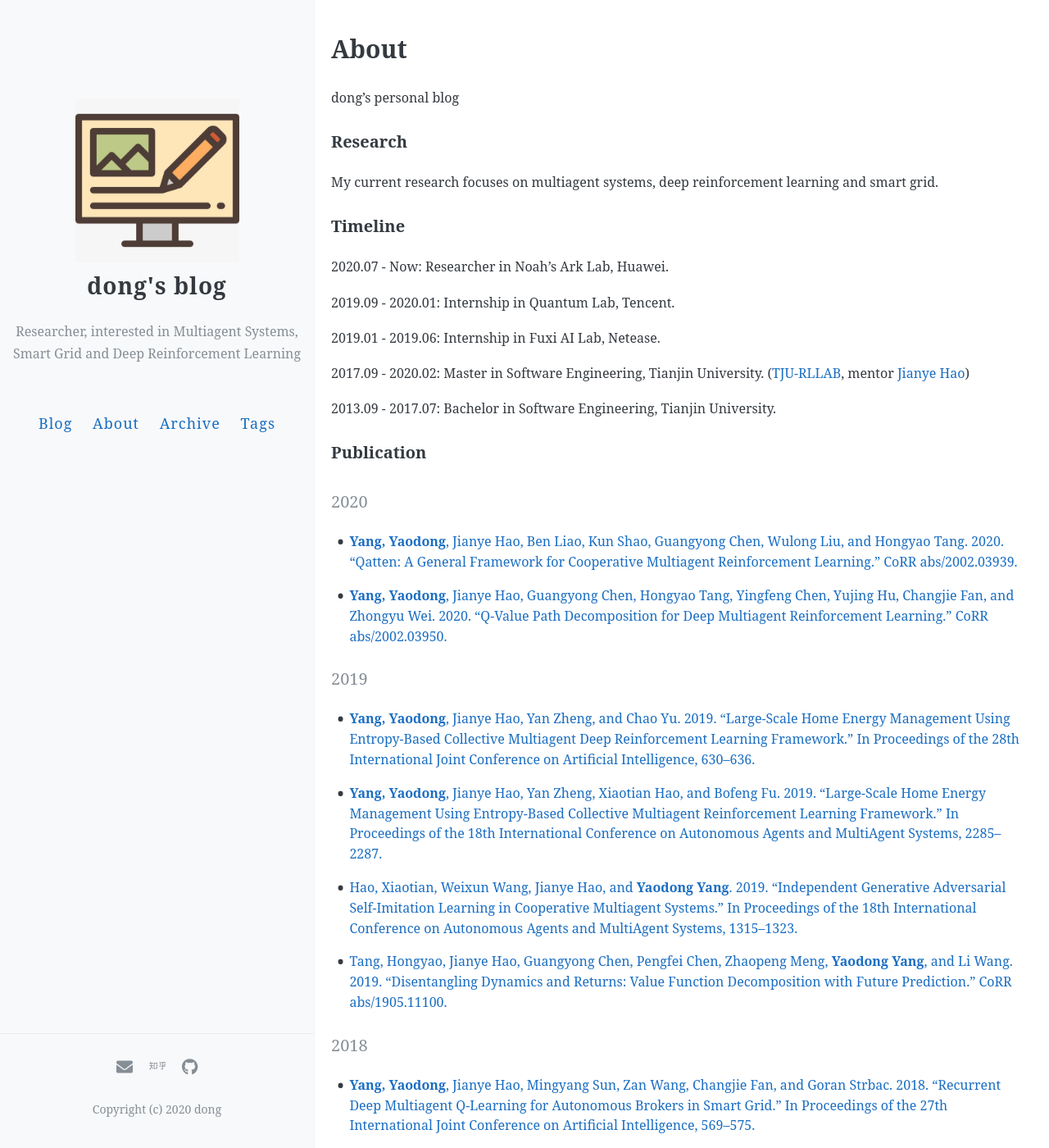
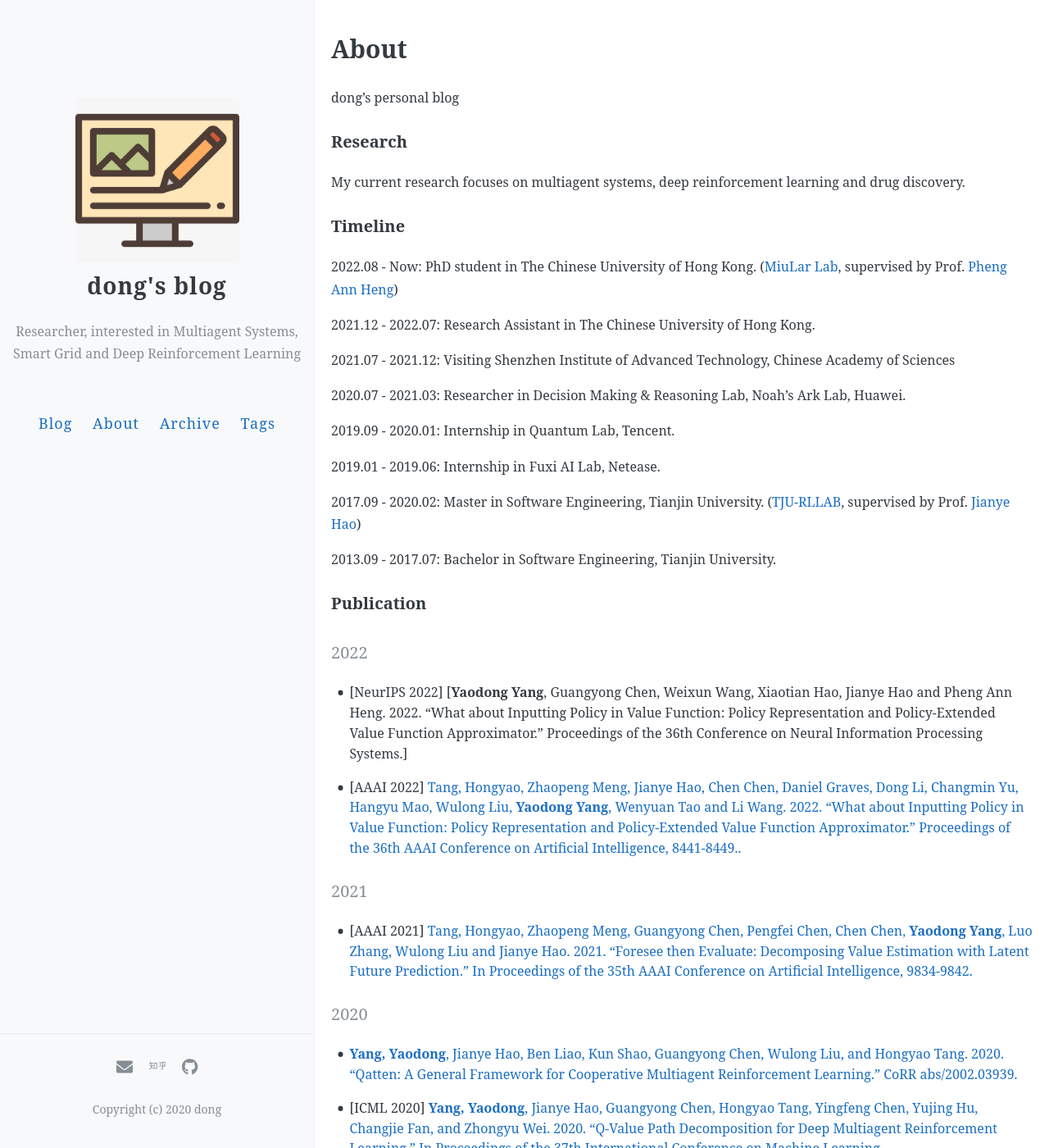
Before and after one commit to CNDOTA/CNDOTA.github.io, a Jekyll site: the page built from about.md, in a window 1280 px wide and 1400 px high. Shown: the whole window at 82% size. Built offline with Jekyll 4.4.1, drawn with Linux system fonts in a browser that asks for light colours; comment, search, counter and statistics services are not loaded; some of the changed text lies outside the part shown.

Commit message:
update on 20221006

```diff
--- a/about.md
+++ b/about.md
@@ -8,56 +8,69 @@ dong's personal blog
 
 ### Research
 
-My current research focuses on multiagent systems, deep reinforcement learning and smart grid.
+My current research focuses on multiagent systems, deep reinforcement learning and drug discovery.
 
 ### Timeline
 
-2020.07 - Now: Researcher in Noah's Ark Lab, Huawei.
+2022.08 - Now: PhD student in The Chinese University of Hong Kong. ([MiuLar Lab](http://www.cse.cuhk.edu.hk/~pheng/4.html), supervised by Prof. [Pheng Ann Heng](http://www.cse.cuhk.edu.hk/~pheng/))
+
+2021.12 - 2022.07: Research Assistant in The Chinese University of Hong Kong.
+
+2021.07 - 2021.12: Visiting Shenzhen Institute of Advanced Technology, Chinese Academy of Sciences
+
+2020.07 - 2021.03: Researcher in Decision Making & Reasoning Lab, Noah's Ark Lab, Huawei.
 
 2019.09 - 2020.01: Internship in Quantum Lab, Tencent.
 
 2019.01 - 2019.06: Internship in Fuxi AI Lab, Netease.
 
-2017.09 - 2020.02: Master in Software Engineering, Tianjin University. ([TJU-RLLAB](http://www.icdai.org/), mentor [Jianye Hao](http://www.escience.cn/people/jianye/index.html))
+2017.09 - 2020.02: Master in Software Engineering, Tianjin University. ([TJU-RLLAB](http://www.icdai.org/), supervised by Prof. [Jianye Hao](http://www.escience.cn/people/jianye/index.html))
 
 2013.09 - 2017.07: Bachelor in Software Engineering, Tianjin University.
 
 ### Publication
+
+#### 2022
+- [NeurIPS 2022] [**Yaodong Yang**, Guangyong Chen, Weixun Wang, Xiaotian Hao, Jianye Hao and Pheng Ann Heng. 2022.
+“What about Inputting Policy in Value Function: Policy Representation and Policy-Extended Value Function Approximator.”
+Proceedings of the 36th Conference on Neural Information Processing Systems.]
+
+
+- [AAAI 2022] [Tang, Hongyao, Zhaopeng Meng, Jianye Hao, Chen Chen, Daniel Graves, Dong Li, Changmin Yu, Hangyu Mao, Wulong Liu, **Yaodong Yang**, Wenyuan Tao and Li Wang. 2022.
+“What about Inputting Policy in Value Function: Policy Representation and Policy-Extended Value Function Approximator.”
+Proceedings of the 36th AAAI Conference on Artificial Intelligence, 8441-8449..](https://ojs.aaai.org/index.php/AAAI/article/view/20820)
+
+#### 2021
+- [AAAI 2021] [Tang, Hongyao, Zhaopeng Meng, Guangyong Chen, Pengfei Chen, Chen Chen, **Yaodong Yang**, Luo Zhang, Wulong Liu and Jianye Hao. 2021.
+“Foresee then Evaluate: Decomposing Value Estimation with Latent Future Prediction.”
+In Proceedings of the 35th AAAI Conference on Artificial Intelligence, 9834-9842.](https://ojs.aaai.org/index.php/AAAI/article/view/17182)
+
 
 #### 2020
 - [**Yang, Yaodong**, Jianye Hao, Ben Liao, Kun Shao, Guangyong Chen, Wulong Liu, and Hongyao Tang. 2020.
 “Qatten: A General Framework for Cooperative Multiagent Reinforcement Learning.”
 CoRR abs/2002.03939.](https://arxiv.org/abs/2002.03939)
 
-- [**Yang, Yaodong**, Jianye Hao, Guangyong Chen, Hongyao Tang, Yingfeng Chen, Yujing Hu, Changjie Fan, and Zhongyu Wei. 2020.
+
+- [ICML 2020] [**Yang, Yaodong**, Jianye Hao, Guangyong Chen, Hongyao Tang, Yingfeng Chen, Yujing Hu, Changjie Fan, and Zhongyu Wei. 2020.
 “Q-Value Path Decomposition for Deep Multiagent Reinforcement Learning.”
-CoRR abs/2002.03950.](https://arxiv.org/abs/2002.03950)
+In Proceedings of the 37th International Conference on Machine Learning.](https://dl.acm.org/doi/10.5555/3524938.3525930)
 
 #### 2019
-- [**Yang, Yaodong**, Jianye Hao, Yan Zheng, and Chao Yu. 2019.
+- [IJCAI 2019] [**Yang, Yaodong**, Jianye Hao, Yan Zheng, and Chao Yu. 2019.
 “Large-Scale Home Energy Management Using Entropy-Based Collective Multiagent Deep Reinforcement Learning Framework.”
 In Proceedings of the 28th International Joint Conference on Artificial Intelligence, 630–636.](https://doi.org/10.24963/ijcai.2019/89.)
 
-- [**Yang, Yaodong**, Jianye Hao, Yan Zheng, Xiaotian Hao, and Bofeng Fu. 2019.
-“Large-Scale Home Energy Management Using Entropy-Based Collective Multiagent Reinforcement Learning Framework.”
-In Proceedings of the 18th International Conference on Autonomous Agents and MultiAgent Systems, 2285–2287.](http://dl.acm.org/citation.cfm?id=3306127.3332086.)
 
-- [Hao, Xiaotian, Weixun Wang, Jianye Hao, and **Yaodong Yang**. 2019.
+- [AAMAS 2019] [Hao, Xiaotian, Weixun Wang, Jianye Hao, and **Yaodong Yang**. 2019.
 “Independent Generative Adversarial Self-Imitation Learning in Cooperative Multiagent Systems.”
 In Proceedings of the 18th International Conference on Autonomous Agents and MultiAgent Systems, 1315–1323.](http://dl.acm.org/citation.cfm?id=3306127.3331837)
 
-- [Tang, Hongyao, Jianye Hao, Guangyong Chen, Pengfei Chen, Zhaopeng Meng, **Yaodong Yang**, and Li Wang. 2019.
-“Disentangling Dynamics and Returns: Value Function Decomposition with Future Prediction.”
-CoRR abs/1905.11100.](http://arxiv.org/abs/1905.11100)
 
 #### 2018
-- [**Yang, Yaodong**, Jianye Hao, Mingyang Sun, Zan Wang, Changjie Fan, and Goran Strbac. 2018.
+- [IJCAI 2018] [**Yang, Yaodong**, Jianye Hao, Mingyang Sun, Zan Wang, Changjie Fan, and Goran Strbac. 2018.
 “Recurrent Deep Multiagent Q-Learning for Autonomous Brokers in Smart Grid.”
 In Proceedings of the 27th International Joint Conference on Artificial Intelligence, 569–575.](https://doi.org/10.24963/ijcai.2018/79)
-
-- [**Yang, Yaodong**, Jianye Hao, Zan Wang, Mingyang Sun, and Goran Strbac. 2018.
-“Recurrent Deep Multiagent Q-Learning for Autonomous Agents in Future Smart Grid.”
-In Proceedings of the 17th International Conference on Autonomous Agents and MultiAgent Systems, 2136–2138.](http://dl.acm.org/citation.cfm?id=3237383.3238097)
 
 ### Contact
 
```
